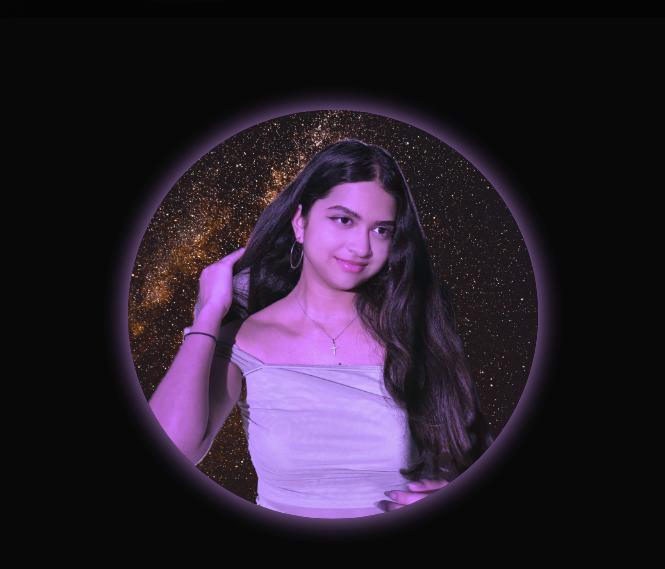
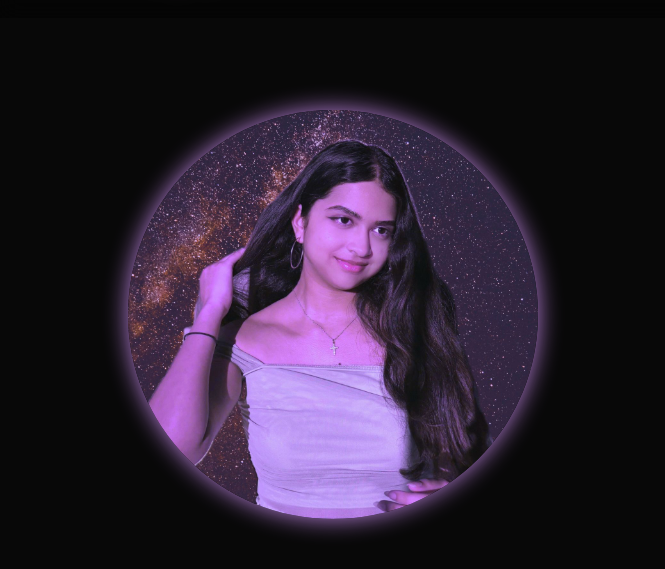
Before and after one commit to nyra-rodrigues/website, a website: page index.html in a window 1280 px wide. Shown: the part 83-652 px from the top of the page, 0-665 px from the left. Drawn offline with nearby package versions, Linux system fonts and the light colour scheme.

Commit message:
Update index.html

```diff
--- a/index.html
+++ b/index.html
@@ -25,7 +25,7 @@
 
     <section class="home" id="home">
         <div class="home-img">
-            <img src="images/Nyra4.jpg" alt="">
+            <img src="images/Nyra5.jpg" alt="">
           </div>
       <div class="home-content">
         <h1> Hi, I'm <span> Nyra!</span> </h1>
```
